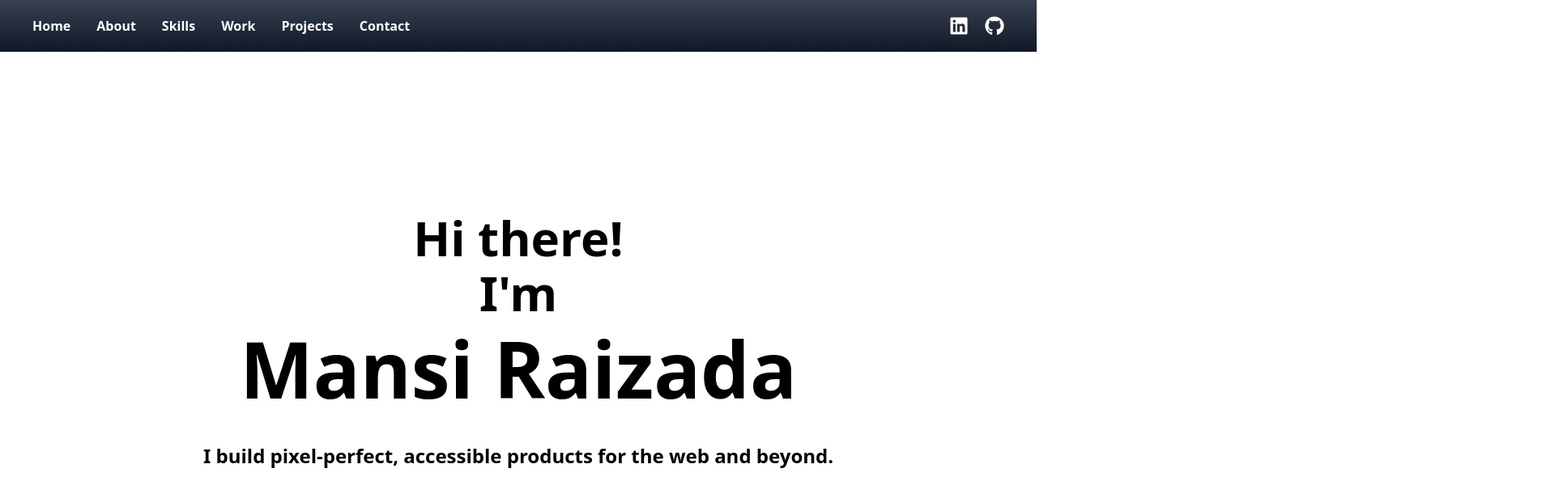
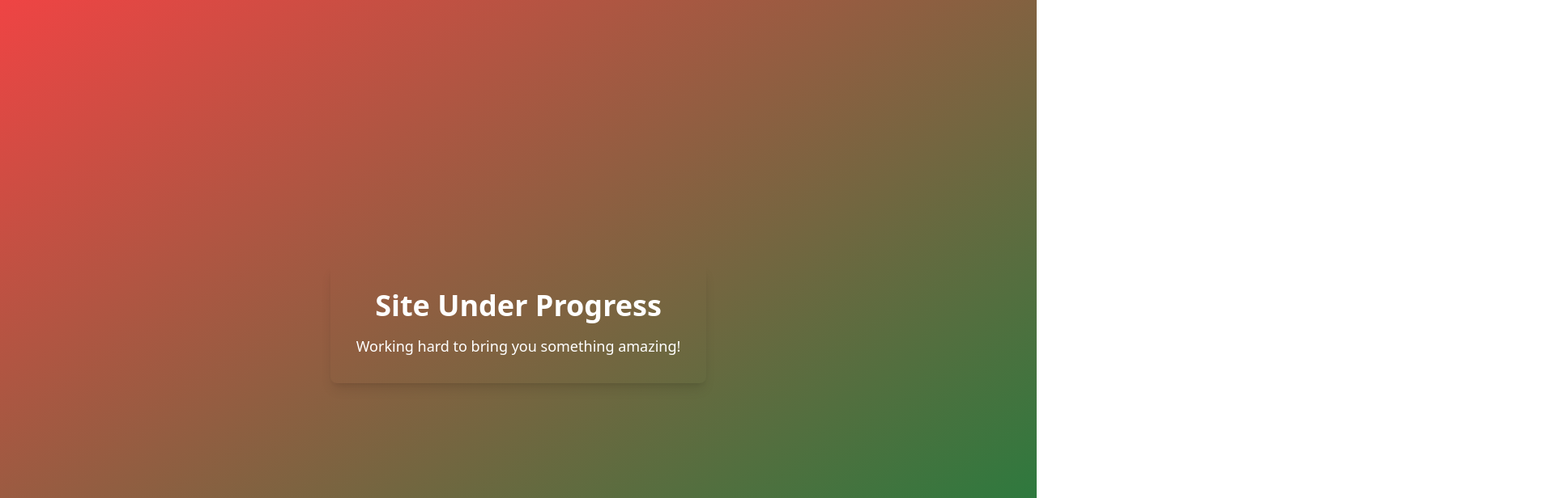
Before and after one commit to mansiraizada/Portfolio, a React (Vite) app: page / in a window 1280 px wide. Shown: the top 616 px of the page at 81% size, 1920 px wide, since content can reach past the window. Built offline with nearby package versions, Linux system fonts and the light colour scheme.

Commit message:
Update App.jsx

```diff
--- a/src/App.jsx
+++ b/src/App.jsx
@@ -7,19 +7,25 @@ import Project from './components/Project';
 import Demo from './components/Demo';
 // import './App.css';
 
+import ComingSoon from './components/ComingSoon';
+
 
 const App = () => {
 
   return (
     <>
-      <Nav/>
+{/*       <Nav/>
       <Home/>
       <About/>
       <div className='bg-gradient-to-b from-gray-700 to-gray-900'>
         <Skills/>
         <Project />
         <Demo/>
-      </div>
+      </div>  */}
+
+  <ComingSoon/>
+
+
     </>
   )
 }
```
